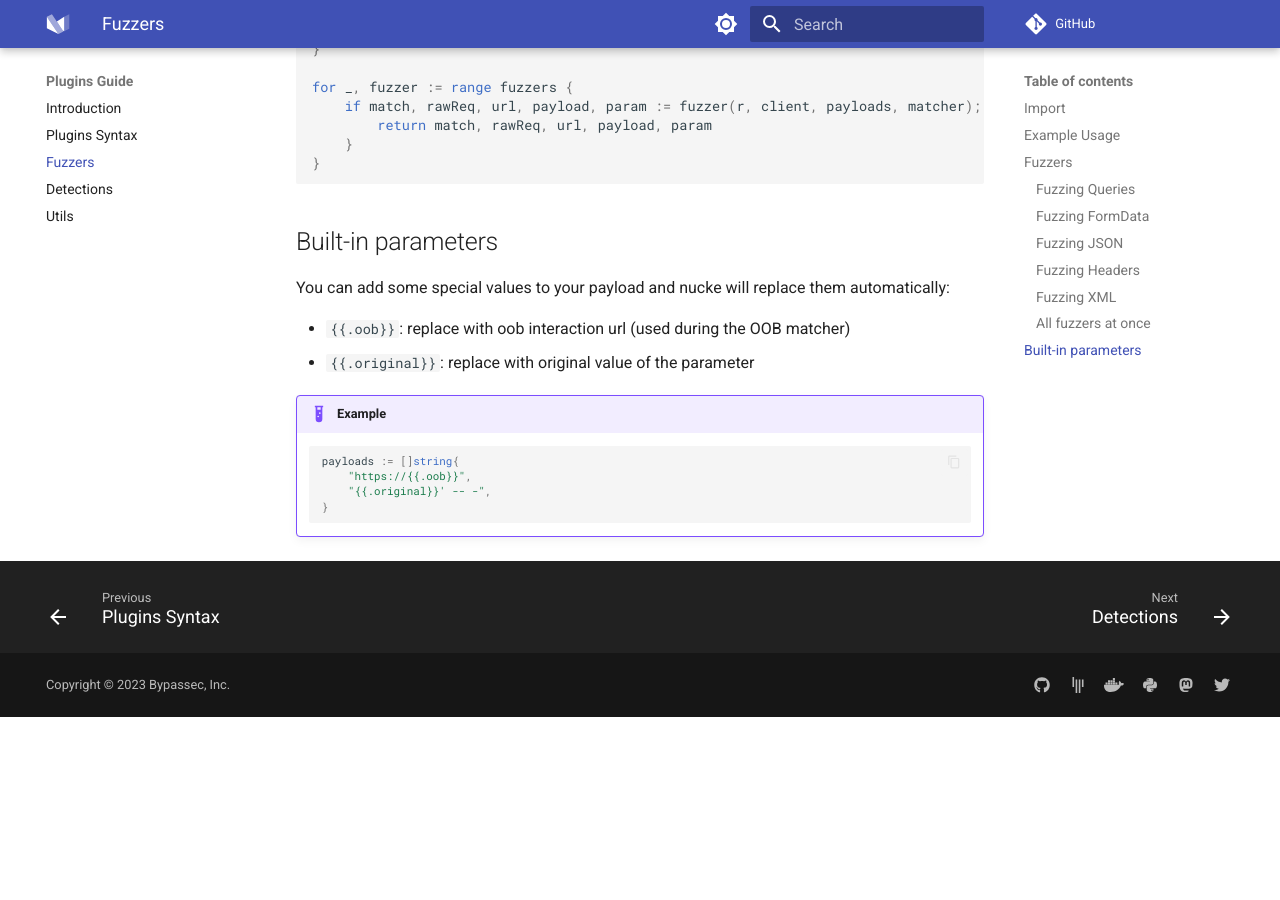
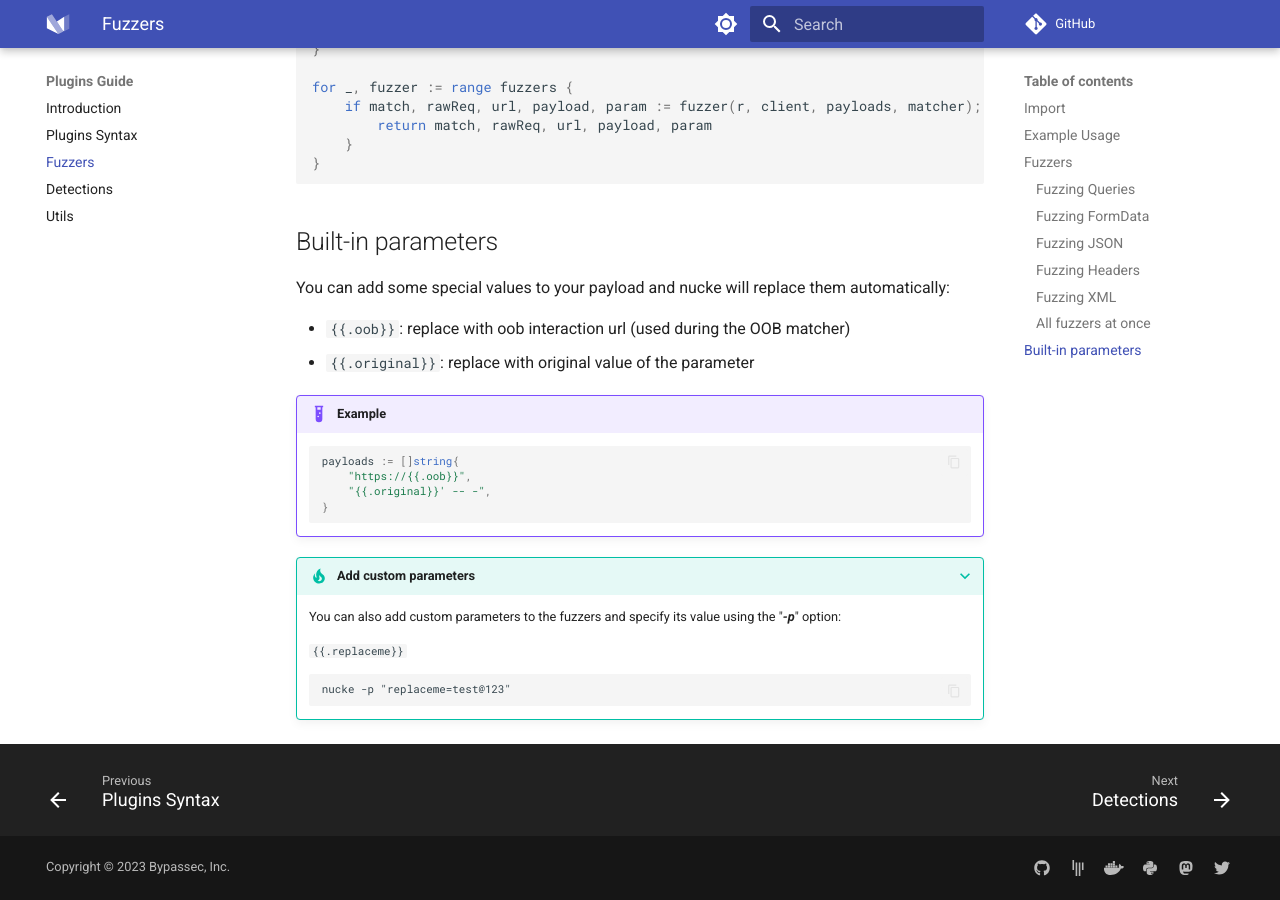
Before and after one commit to cfsdes/nucke-docs, an MkDocs documentation site: the page built from docs/plugins/fuzzers.md, in a window 1280 px wide and 900 px high, scrolled down 2407 px. Built offline with MkDocs 1.6.1 and Material for MkDocs 9.7.7, drawn with Linux system fonts in a browser that asks for light colours; comment, search, counter and statistics services are not loaded; before the commit the page ends 3124 px from its top, so only the background shows below that.

Commit message:
add custom params

````diff
--- a/docs/plugins/fuzzers.md
+++ b/docs/plugins/fuzzers.md
@@ -137,3 +137,12 @@ You can add some special values to your payload and nucke will replace them auto
         "{{.original}}' -- -",
     }
     ```
+
+???+ tip "Add custom parameters"
+    You can also add custom parameters to the fuzzers and specify its value using the "***-p***" option:
+
+    ``{{.replaceme}}``
+
+    ```
+    nucke -p "replaceme=test@123"
+    ```
````
Also changed, not shown: docs/todos/index.md (+1 -1 lines).
